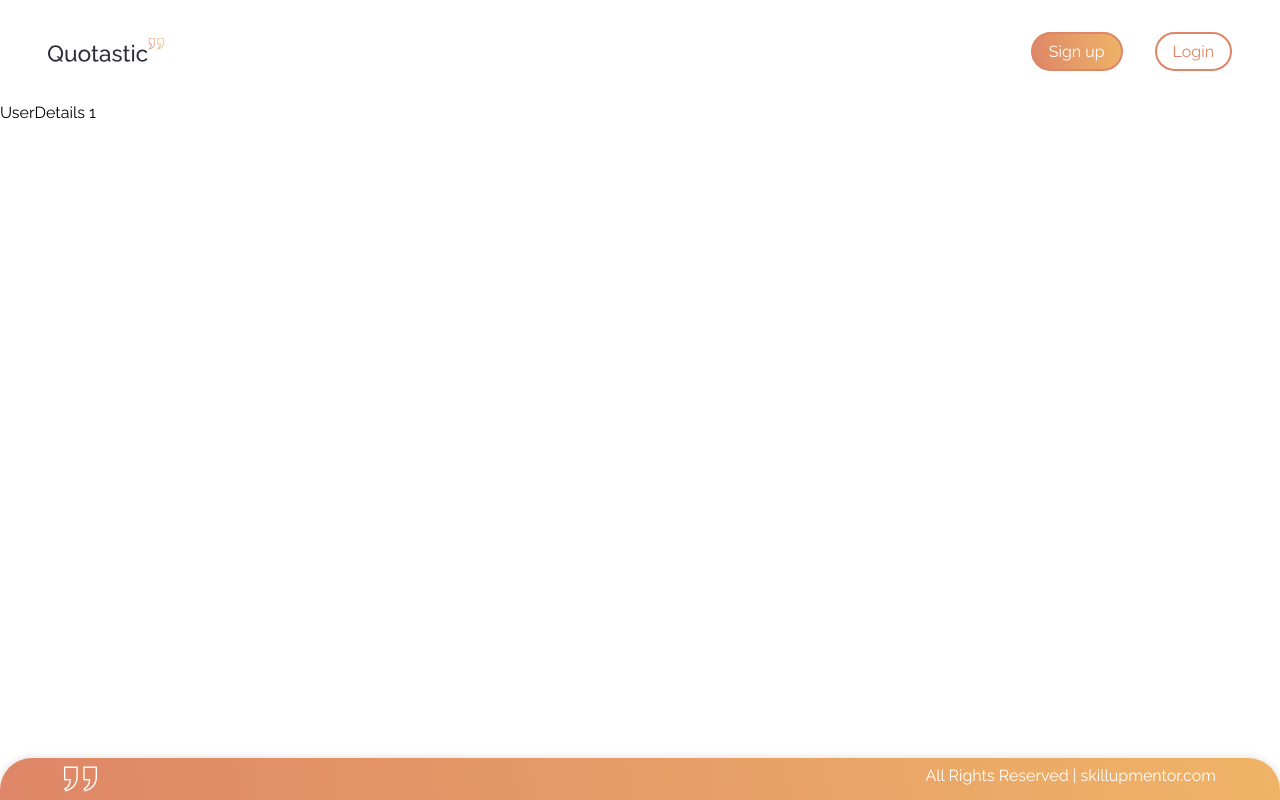
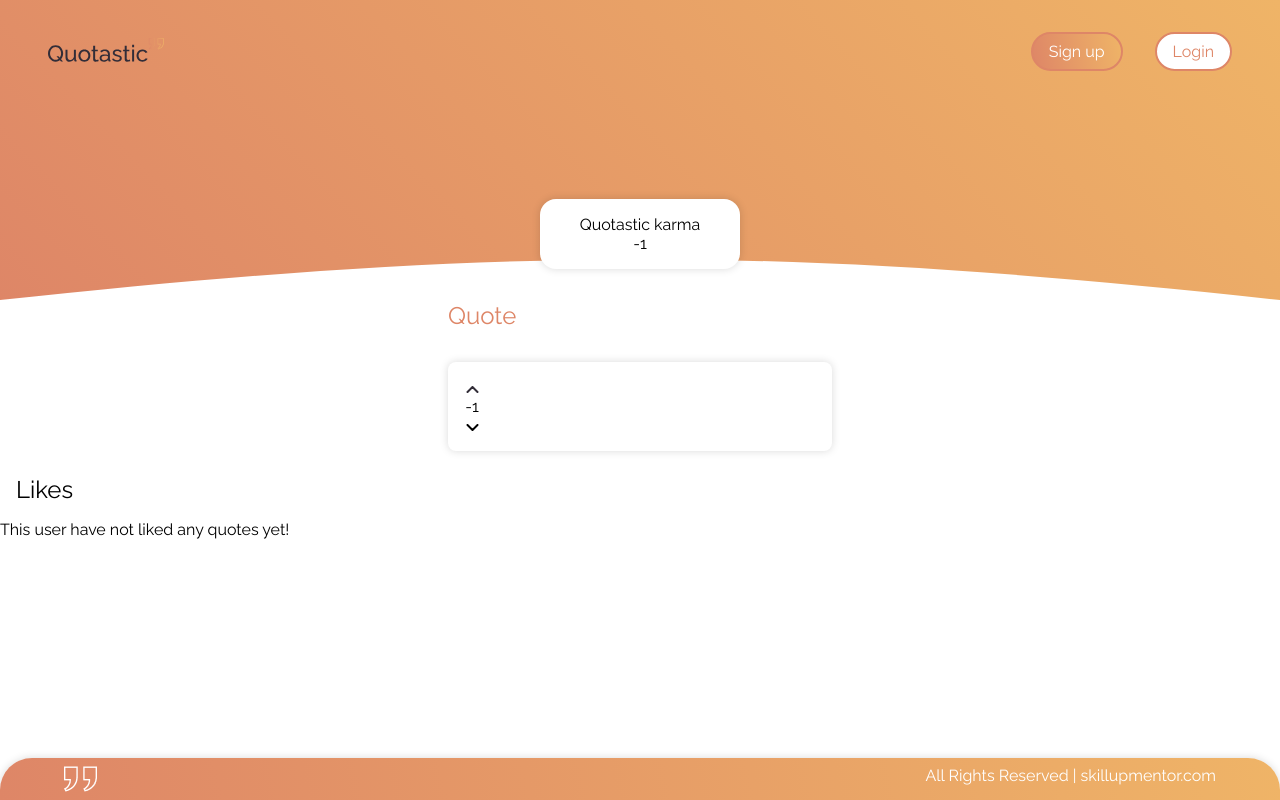
Before and after one commit to UrbancJan/01-project-frontend, a React (Create React App) app: page /user/1 in a window 1280 px wide. Built offline with nearby package versions, Linux system fonts and the light colour scheme; no server answers.

Commit message:
users details page

```diff
--- a/src/components/Profile.tsx
+++ b/src/components/Profile.tsx
@@ -15,8 +15,6 @@ const Profile = () => {
   //const [likedQuotes, setLikedQuotes] = useState<User[]>([]);
   const { setUserObj, setQuoteContent, userObj } = useUser();
   const { setLikedList, likedList } = useQuoteLists();
-
-  const [isLoading, setIsLoading] = useState(false);
 
   useEffect(() => {
     const data = async () => {
@@ -45,20 +43,6 @@ const Profile = () => {
     };
     data();
   }, []);
-
-  /*useEffect(() => {
-    const getLikedQuotes = async () => {
-      try {
-        const response = await baseurl.get("/liked/" + userObj?.id);
-        if (response) {
-          setLikedList(response.data);
-        }
-      } catch (error: any) {
-        console.log(error.response);
-      }
-    };
-    getLikedQuotes();
-  }, []);*/
 
   async function upvote(quoteId: number) {
     try {
--- a/src/components/QuoteCard.tsx
+++ b/src/components/QuoteCard.tsx
@@ -1,5 +1,6 @@
 import React, { SyntheticEvent, useState } from "react";
 import { createSearchParams, useNavigate } from "react-router-dom";
+import baseurl from "../baseURL/baseurl";
 import User from "./interface/user";
 import "./QuoteCard.css";
 
@@ -9,8 +10,8 @@ const QuoteCard = (props: {
   onDownvote: (quoteId: number) => Promise<void>;
 }) => {
   const navigate = useNavigate();
-  function ok(id: number) {
-    navigate(`user/${id}`);
+  function userDetails(id: number) {
+    navigate(`/user/${id}`);
   }
 
   return (
@@ -23,7 +24,7 @@ const QuoteCard = (props: {
               <div className="card-content">{props.userCard.quote.content}</div>
               <div
                 className="card-user"
-                onClick={() => ok(props.userCard.quote_id)}
+                onClick={() => userDetails(props.userCard.quote_id)}
               >
                 {props.userCard.name} {props.userCard.lastname}
               </div>
--- a/src/components/UserDetails.tsx
+++ b/src/components/UserDetails.tsx
@@ -1,10 +1,161 @@
-import React from "react";
+import React, { useEffect, useState } from "react";
 import { useParams } from "react-router-dom";
+import baseurl from "../baseURL/baseurl";
+import { useQuoteLists } from "./contexts/QuoteListsContext";
+import { useUser } from "./contexts/UserContext";
+import User from "./interface/user";
+import QuoteCard from "./QuoteCard";
+import Quotes from "./Quotes";
+import { ReactComponent as TopNavCover } from "../assets/ProfileSvg.svg";
 
 const UserDetails = () => {
   const { id } = useParams();
+  const { setUserObj, setQuoteContent, userObj } = useUser();
+  //const { setLikedList, likedList } = useQuoteLists();
+  const [likedList, setLikedList] = useState<User[]>([]);
 
-  return <div>UserDetails {id}</div>;
+  useEffect(() => {
+    const data = async () => {
+      try {
+        const response = await baseurl.get("/user/" + id);
+        if (response) {
+          setUserObj(response.data);
+          setQuoteContent(response.data.quote.content);
+          console.log(response.data);
+          //pridobimo še uporabnikove liked quotes
+          try {
+            console.log(userObj);
+            const responseLikes = await baseurl.get("/liked/" + id);
+            if (responseLikes) {
+              setLikedList(responseLikes.data);
+            }
+          } catch (error: any) {
+            console.log(error);
+          }
+        }
+      } catch (error: any) {
+        console.log(error);
+      }
+    };
+    data();
+  }, []);
+
+  async function upvote(quoteId: number) {
+    try {
+      const response = await baseurl.post("/user/" + quoteId + "/upvote");
+      const listItems = likedList.map((item) =>
+        item.quote_id === quoteId
+          ? {
+              ...item,
+              quote: { ...item.quote, votes: response.data },
+            }
+          : item
+      );
+      setLikedList(listItems);
+      //pogledamo še če je id od quota, ki smo ga upvotali enak "quote of the day", da se posodobi tutdi ta vrednost brez da bi refreshali
+      if (userObj?.quote_id === quoteId) {
+        const ok: User = {
+          ...userObj!,
+          quote: { ...userObj.quote, votes: response.data },
+        };
+        setUserObj(ok);
+      }
+    } catch (error: any) {
+      console.log(error);
+      console.log(error.response.data.message);
+    }
+  }
+
+  async function downvote(quoteId: number) {
+    try {
+      const response = await baseurl.post("/user/" + quoteId + "/downvote");
+
+      const listItems = likedList.map((item) =>
+        item.quote_id === quoteId
+          ? {
+              ...item,
+              quote: { ...item.quote, votes: response.data },
+            }
+          : item
+      );
+      setLikedList(listItems);
+
+      //pogledamo še če je id od quota, ki smo ga dovnwotali enak user quovtu, da se posodobi tutdi ta vrednost brez da bi refreshali
+      if (userObj?.quote_id === quoteId) {
+        const ok: User = {
+          ...userObj!,
+          quote: { ...userObj.quote, votes: response.data },
+        };
+        setUserObj(ok);
+      }
+    } catch (error: any) {
+      console.log(error);
+      console.log(error.response.data.message);
+    }
+  }
+
+  return (
+    <>
+      <div className="profileContainer">
+        <TopNavCover className="svgContainer" />
+        <div className="profileMainInfoContainer">
+          <div style={{ color: "white", fontSize: "35px" }}>
+            {userObj?.name} {userObj?.lastname}
+          </div>
+          <div className="profileKarma">
+            <div>Quotastic karma</div>
+            {userObj?.quote?.votes ? (
+              <div>{userObj?.quote?.votes}</div>
+            ) : (
+              <div>0</div>
+            )}
+          </div>
+        </div>
+
+        <div className="userProfileQuoteCard">
+          <div
+            style={{
+              color: "#DE8667",
+              fontSize: "24px",
+              paddingBottom: "2rem",
+            }}
+          >
+            Quote
+          </div>
+
+          {userObj ? (
+            userObj.quote_id !== null ? (
+              <QuoteCard
+                userCard={userObj}
+                onUpvote={upvote}
+                onDownvote={downvote}
+              />
+            ) : (
+              <div>This user does not have a quote!</div>
+            )
+          ) : (
+            <div>Loading...</div>
+          )}
+        </div>
+        <div>
+          <div style={{ margin: "1rem", fontSize: "24px" }}>Likes</div>
+          {likedList ? (
+            likedList.length !== 0 ? (
+              <Quotes
+                users={likedList}
+                onUpvote={upvote}
+                onDownvote={downvote}
+              />
+            ) : (
+              <div>This user have not liked any quotes yet!</div>
+            )
+          ) : (
+            <div>Loading...</div>
+          )}
+        </div>
+      </div>
+    </>
+  );
 };
 
 export default UserDetails;
```
